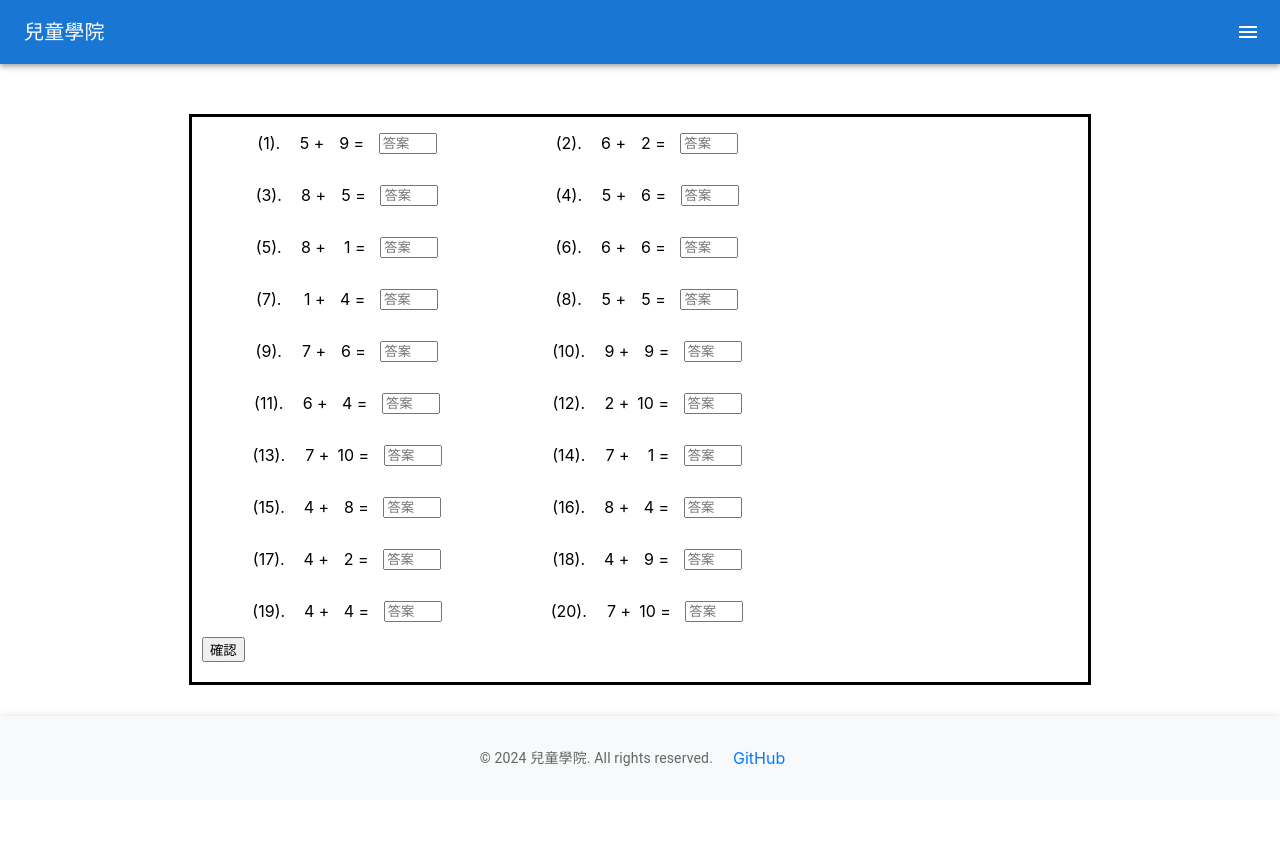
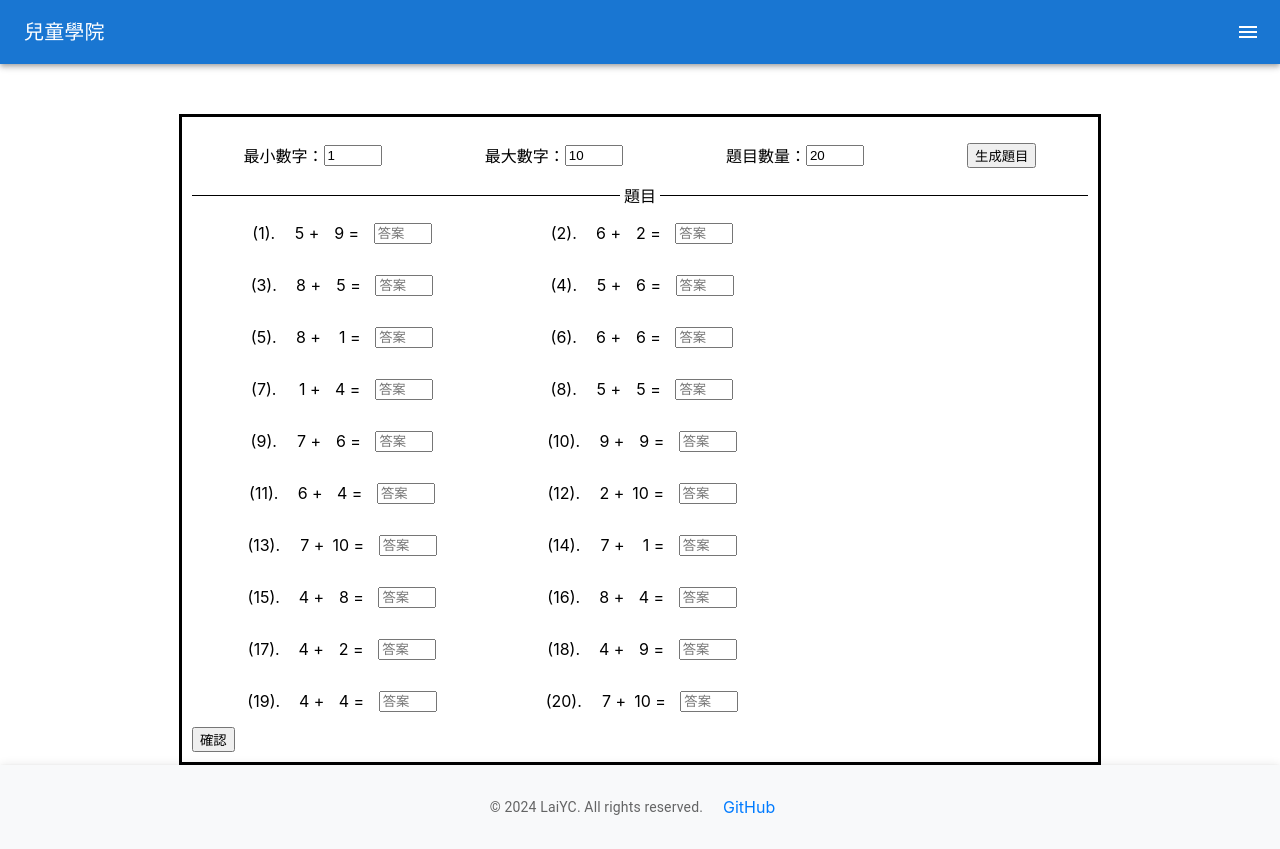
Before and after one commit to LaiYC0204/ReactKiddoAcademy, a React (Create React App) app: page /addition in a window 1280 px wide. Before the commit the page ends 800 px from the top, so only its background shows below. Built offline with nearby package versions, Linux system fonts and the light colour scheme.

Commit message:
<FEAT>新增使用者可設定最小、大數與題目數量

```diff
--- a/src/App.js
+++ b/src/App.js
@@ -1,4 +1,5 @@
 import { BrowserRouter as Router, Route, Routes } from 'react-router-dom';
+import Introduction from './components/Introduction';
 import Practice from './components/Practice';
 import Navbar from "./components/Navbar";
 import Footer from "./components/Footer";
@@ -11,6 +12,7 @@ const App = () => {
         <Navbar></Navbar>
         <div className="content">
           <Routes>
+            <Route path="/" element={<Introduction/>} />
             <Route path="/addition" element={<Practice operation="addition" symbol="+" />} />
             <Route path="/subtraction" element={<Practice operation="subtraction" symbol="-" />} />
             <Route path="/multiplication" element={<Practice operation="multiplication" symbol="*" />} />
--- a/src/components/Footer.js
+++ b/src/components/Footer.js
@@ -10,7 +10,7 @@ const Footer = () => {
     <AppBar position="static" component="footer" sx={{ top: 'auto', bottom: 0, backgroundColor: '#f8f9fa', padding: '10px' }}>
       <Toolbar style={{ justifyContent: 'center' }}>
         <Typography variant="body2" color="textSecondary" align="center">
-          &copy; 2024 兒童學院. All rights reserved.
+          &copy; 2024 LaiYC. All rights reserved.
         </Typography>
         <div style={{ marginLeft: '20px' }}>
           <Link href="https://github.com/LaiYC0204/ReactKiddoAcademy" target="_blank" rel="noopener" style={{ marginRight: '15px', textDecoration: 'none', color: '#007bff' }}>
--- /dev/null
+++ b/src/components/Introduction.js
@@ -0,0 +1,11 @@
+const Introduction = () => {
+    return(
+        <div>
+            <p>歡迎來到 兒童學院！</p>
+            <p>這是一個為孩子設計的數學學習網站，提供加法、減法、乘法和除法的練習功能，可以透過右上角選單來選擇想要哪個運算練習。</p>
+            <p>這是我第一次嘗試製作前端網站，希望通過這個專案讓孩子們在練習中學習數學。</p>
+        </div>
+    );
+}
+
+export default Introduction
--- a/src/components/Navbar.js
+++ b/src/components/Navbar.js
@@ -24,7 +24,7 @@ const Navbar = () => {
     <AppBar position="static">
       <Toolbar>
         <Typography variant="h6" sx={{ flexGrow: 1 }}>
-          兒童學院
+          <Link to="/" style={{textDecoration: 'none', color: 'white'}}>兒童學院</Link>
         </Typography>
 
         <IconButton edge="end" color="inherit" onClick={handleMenuOpen}>
--- a/src/components/Practice.js
+++ b/src/components/Practice.js
@@ -1,12 +1,13 @@
-import { useState, useEffect, useCallback } from "react";
+import { useState, useEffect, useCallback, useRef } from "react";
 import { useLocation } from 'react-router-dom';
 import '../styles/Practice.css';
 
 const Practice = ({ operation, symbol }) => {
-    const questionCount = 20; // 題目數量
-    const min = 1; // 最小數字
-    const max = 10; // 最大數字
-    const [questions, setQuestions] = useState([]);
+    const minRef = useRef(null);
+    const maxRef = useRef(null);
+    const countRef = useRef(null);
+
+    const [questions, setQuestions] = useState([]); // 問題集合
 
     // 取隨機數min-max
     const generateRandomNumbers = (min, max) => {
@@ -15,19 +16,23 @@ const Practice = ({ operation, symbol }) => {
 
     // 初始化問題數據，使用 useCallback 來避免每次重新生成該函數
     const initializeQuestions = useCallback(() => {
-        const newQuestions = Array.from({ length: questionCount }, () => ({
+        let min = parseInt(minRef.current.value, 10); // 獲取最小數字
+        let max = parseInt(maxRef.current.value, 10); // 獲取最大數字
+        let count = parseInt(countRef.current.value, 10); // 獲取題目數量
+        console.log(min, max, count)
+        const newQuestions = Array.from({ length: count }, () => ({
             num1: generateRandomNumbers(min, max),
             num2: generateRandomNumbers(min, max),
             userAnswer: '',
-            message: ''
+            isCorrect: null
         }));
         setQuestions(newQuestions);
-    }, [questionCount, min, max]);
+    }, []);
 
-    // Get the current location
+    // 取得目前位置
     const location = useLocation();
 
-    // Reinitialize the question whenever the location (URL) changes
+    // 每當位置 (URL) 變更時重新初始化問題
     useEffect(() => {
         initializeQuestions();
     }, [location, initializeQuestions]);
@@ -60,18 +65,55 @@ const Practice = ({ operation, symbol }) => {
                 default:
                   correctAnswer = null;
             }
-
+            console.log(correctAnswer)
             if (parseFloat(question.userAnswer) === correctAnswer) {
-                question.message = '正確';
+                question.isCorrect = true;
             } else {
-                question.message = '錯誤';
+                question.isCorrect = false;
             }
         });
         setQuestions(checkQuestions);
     }
 
     return (
-        <div className="question-content">
+        <div>
+            <div className="config">
+                <div>
+                    <p>最小數字：</p>
+                    <input
+                        type="number"
+                        style={{width: 50}}
+                        min={1}
+                        max={100}
+                        defaultValue={1}
+                        ref={minRef}
+                    />
+                </div>
+                <div>
+                    <p>最大數字：</p>
+                    <input
+                        type="number"
+                        style={{width: 50}}
+                        min={1}
+                        max={100}
+                        defaultValue={10}
+                        ref={maxRef}
+                    />
+                </div>
+                <div>
+                    <p>題目數量：</p>
+                    <input
+                        type="number"
+                        style={{width: 50}}
+                        min={1}
+                        max={100}
+                        defaultValue={20}
+                        ref={countRef}
+                    />
+                </div>
+                <button onClick={initializeQuestions}>生成題目</button>
+            </div>
+            <div className="separator">題目</div>
             <div className="topic-content">
                 {questions.map((question, index) => (
                     <Topic
@@ -82,7 +124,7 @@ const Practice = ({ operation, symbol }) => {
                         symbol={symbol}
                         userAnswer={question.userAnswer}
                         onAnswerChange={(value) => handleAnswerChange(index, value)}
-                        message={question.message}
+                        isCorrect={question.isCorrect}
                     />
                 ))}
             </div>
@@ -91,20 +133,23 @@ const Practice = ({ operation, symbol }) => {
     );
 }
 
-const Topic = ({ num1, num2, symbol, userAnswer, onAnswerChange, message, index }) => {
+const Topic = ({ num1, num2, symbol, userAnswer, onAnswerChange, isCorrect, index }) => {
+    console.log(num1, num2)
     return (
         <div className="topic">
             <p>
                 ({index}).&nbsp;&nbsp;<span className="number">{num1}</span> {symbol} <span className="number">{num2}</span> =&nbsp;
             </p>
             <input
-                className="userAnswer"
                 type="number"
                 value={userAnswer}
-                onChange={(e) => onAnswerChange(e.target.value)}
+                onChange={(e) => onAnswerChange(e.target.value)}  // 使用者輸入答案時觸發
                 placeholder="答案"
+                style={{
+                    borderColor: isCorrect === null ? "" : isCorrect ? "green" : "red",  // 動態變更框線顏色
+                    width: 50
+                }}
             />
-            <p>{message}</p>
         </div>
     );
 }
--- a/src/styles/App.css
+++ b/src/styles/App.css
@@ -2,7 +2,7 @@
     margin: auto;
     width: 70%;
     border-style: solid;
-    padding-bottom: 20px;
+    padding: 10px;
     margin-top: 50px;
 }
 
--- a/src/styles/Practice.css
+++ b/src/styles/Practice.css
@@ -6,7 +6,7 @@
   width: 300px;
 }
 
-.topic-content{
+.topic-content, .config, .config div{
   display: flex;
   flex-wrap: wrap;
   align-items: center;
@@ -18,10 +18,28 @@
   text-align: right; /* 使數字靠右對齊 */
 }
 
-.userAnswer {
-  width: 50px;
+.config{
+  justify-content: space-around;
 }
 
-.question-content{
-  padding-left: 10px;
+/* hr */
+.separator {
+  display: flex;
+  align-items: center;
+  text-align: center;
 }
+
+.separator::before,
+.separator::after {
+  content: '';
+  flex: 1;
+  border-bottom: 1px solid #000;
+}
+
+.separator:not(:empty)::before {
+  margin-right: .25em;
+}
+
+.separator:not(:empty)::after {
+  margin-left: .25em;
+}
```
